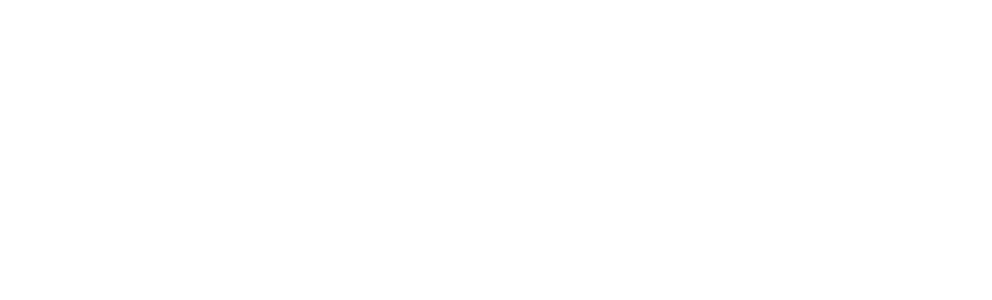
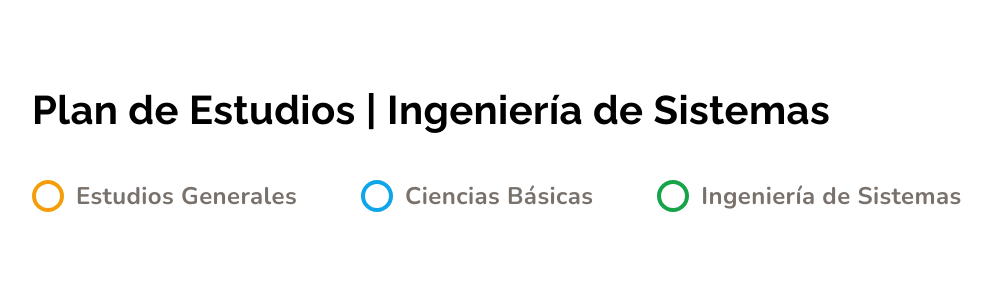
Before and after one commit to RonnyPumaricra/systems-engineering-study-plan, a React (Vite) app: page / in a window 1280 px wide. Shown: the top 300 px of the page, without its empty margins (64-1056 px from the left). Built offline with nearby package versions, Linux system fonts and the light colour scheme.

Commit message:
Added radio options

```diff
--- a/src/App.jsx
+++ b/src/App.jsx
@@ -1,10 +1,12 @@
 import { TitleScreen } from "./components/TitleScreen"
+import { MainScreen } from "./components/MainScreen"
 
 
 function App() {
   return (
     <>
       <TitleScreen />
+      <MainScreen />
     </>
   )
 }
--- /dev/null
+++ b/src/components/MainScreen.jsx
@@ -0,0 +1,21 @@
+import { RadioWrapper } from "./RadioWrapper";
+
+
+export function MainScreen() {
+  return (
+    <div className="px-24 pt-20">
+      <h2 className="text-[2.5rem] font-serif font-bold mb-10">
+        Plan de Estudios | Ingeniería de Sistemas
+      </h2>
+      <div className="flex flex-row gap-16">
+        <RadioWrapper color="amber-500">Estudios Generales</RadioWrapper>
+        <RadioWrapper color="sky-500">Ciencias Básicas</RadioWrapper>
+        <RadioWrapper color="green-600">Ingeniería de Sistemas</RadioWrapper>
+        {/*
+        <RadioWrapper color="yellow">Estudios Generales</RadioWrapper>
+        <RadioWrapper color="blue">Ciencias Básicas</RadioWrapper>
+        <RadioWrapper color="green">Ingeniería de Sistemas</RadioWrapper> */}
+      </div>
+    </div>
+  )
+}
--- /dev/null
+++ b/src/components/RadioWrapper.jsx
@@ -0,0 +1,69 @@
+import { useState } from "react"
+
+
+/*
+ *
+ * @param {{color: "amber" | "sky" | "green" | "stone"}}
+ * @returns
+ */
+/* Tailwind classes */
+// border-amber-500
+// bg-amber-500
+// border-sky-500
+// bg-sky-500
+// border-green-600
+// bg-green-600
+// border-stone-500
+// bg-stone-500
+export function RadioWrapper({color, name, children}) {
+  const [isChecked, setIsChecked] = useState(false)
+
+  let textColor = isChecked ? "text-stone-900" : "text-stone-500"
+
+  let colorsList = {
+    border: "border-" + color,
+    bg: "bg-" + color,
+  };
+
+  // switch (color) {
+  //   case "amber":
+  //     colorsList = {
+  //       border: "border-amber-500",
+  //       bg: "bg-amber-500",
+  //     }
+  //     break;
+  //   case "sky":
+  //     colorsList = {
+  //       border: "border-sky-500",
+  //       bg: "bg-sky-500",
+  //     };
+  //     break;
+  //   case "green":
+  //     colorsList = {
+  //       border: "border-green-600",
+  //       bg: "bg-green-600",
+  //     };
+  //     break;
+  //   default:
+  //     colorsList = {
+  //       border: "border-stone-500",
+  //       bg: "bg-stone-500",
+  //     };
+  // }
+
+  return (
+    <label className="flex flex-row">
+      <input
+        type="checkbox"
+        className="hidden"
+        name={name}
+        onChange={ev => setIsChecked(ev.target.checked)}
+      />
+      <div className={`size-8 mr-3 ${colorsList.border} border-4 rounded-full grid place-content-center`}>
+        <div className={`size-[18px] rounded-full ${isChecked ? colorsList.bg : ""}`}></div>
+      </div>
+
+      <p className={`text-2xl font-bold ${textColor}`}>{children}</p>
+    </label>
+  )
+}
```
Also changed, not shown: .eslintrc.cjs.
